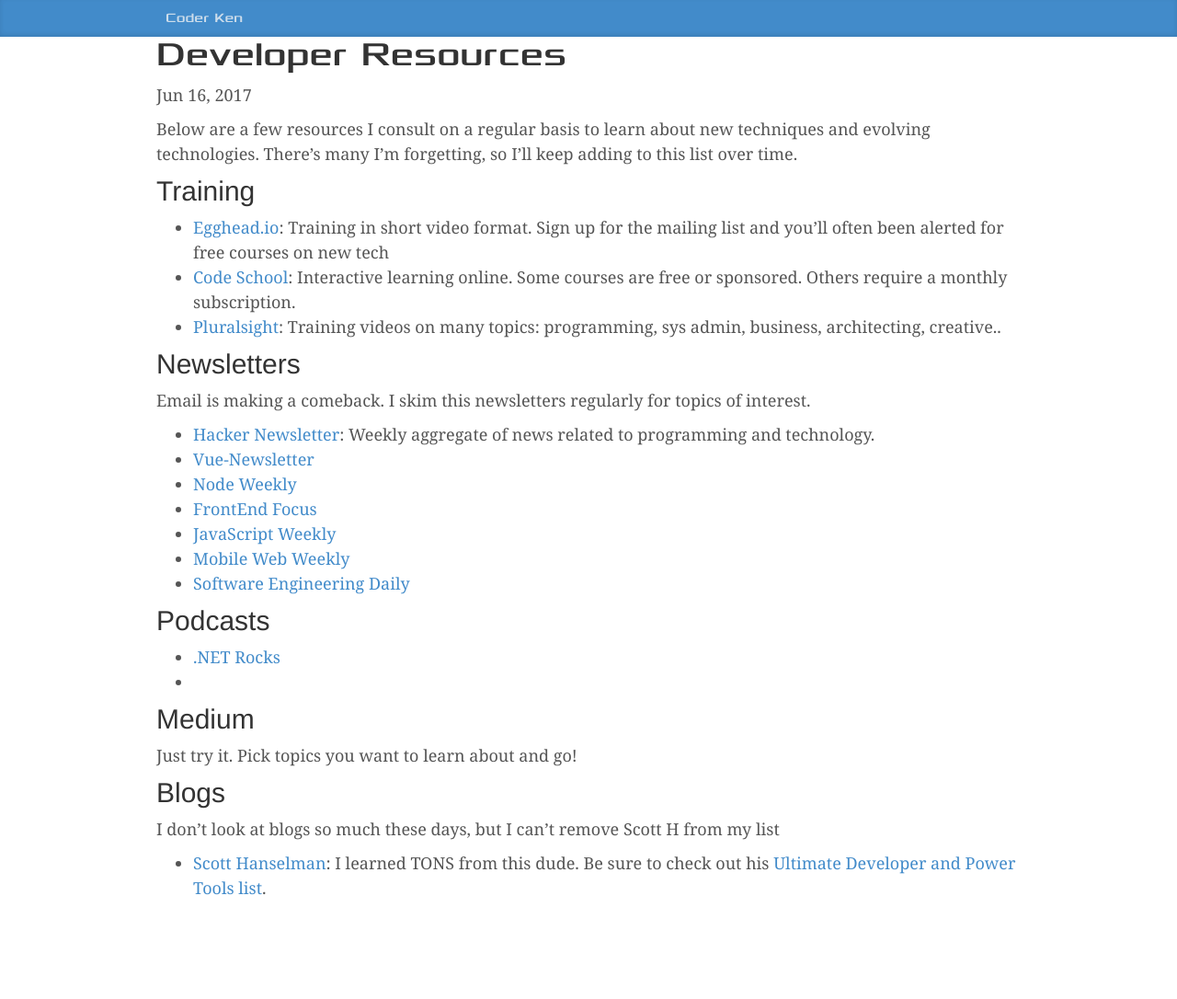
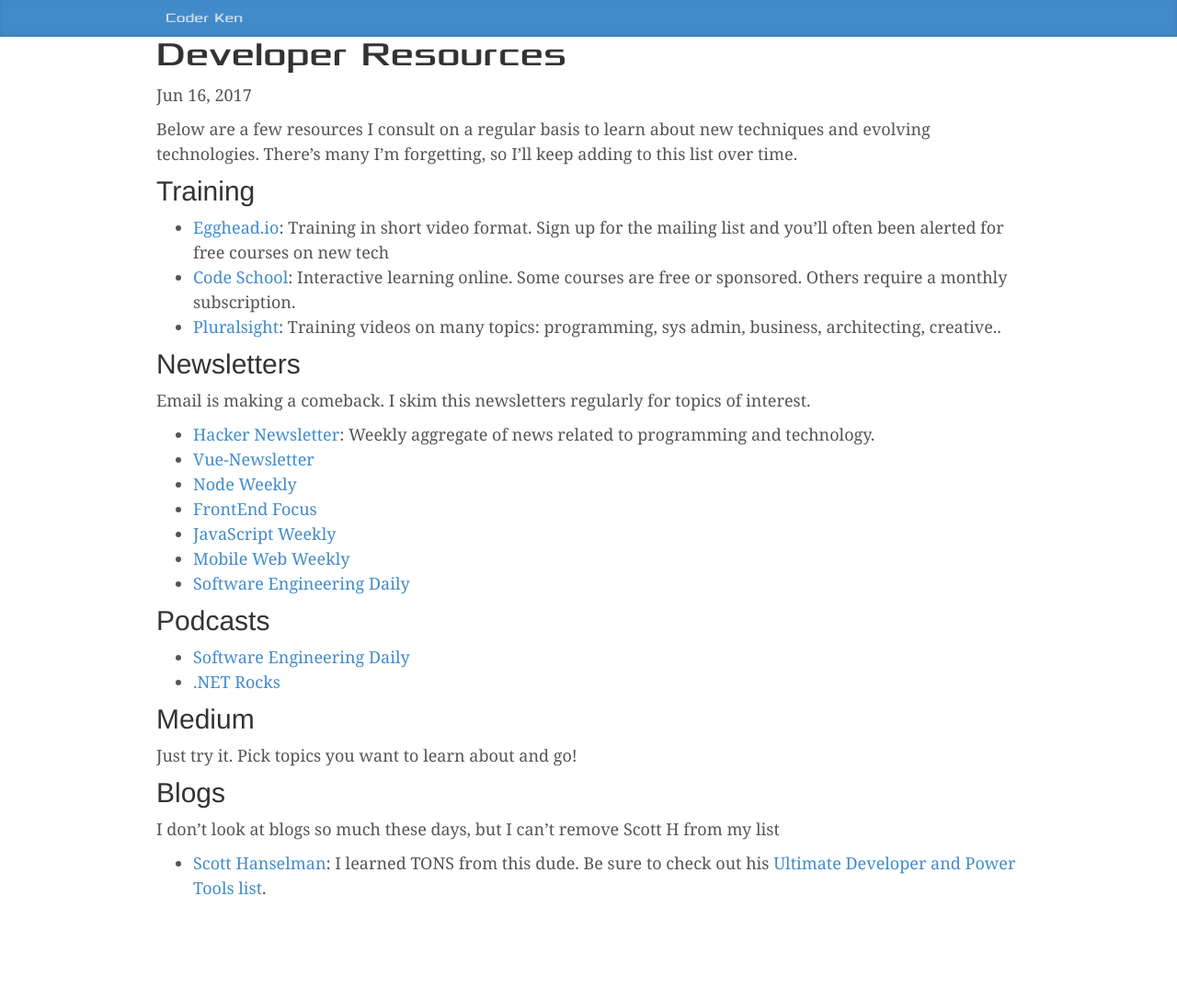
Before and after one commit to krcourville/krcourville.github.io, a Jekyll site: the page built from _posts/2017-06-16-developer-resources.markdown, in a window 1280 px wide. Shown: the whole page at 92% size. Built offline with Jekyll 4.4.1, drawn with Linux system fonts in a browser that asks for light colours; nearby versions of some CDN libraries; comment, search, counter and statistics services are not loaded.

Commit message:
Update 2017-06-16-developer-resources.markdown

```diff
--- a/_posts/2017-06-16-developer-resources.markdown
+++ b/_posts/2017-06-16-developer-resources.markdown
@@ -25,8 +25,8 @@
 
 ## Podcasts
 
+* [Software Engineering Daily](https://softwareengineeringdaily.com)
 * [.NET Rocks](https://www.dotnetrocks.com)
-*
 
 ## Medium
 
```
